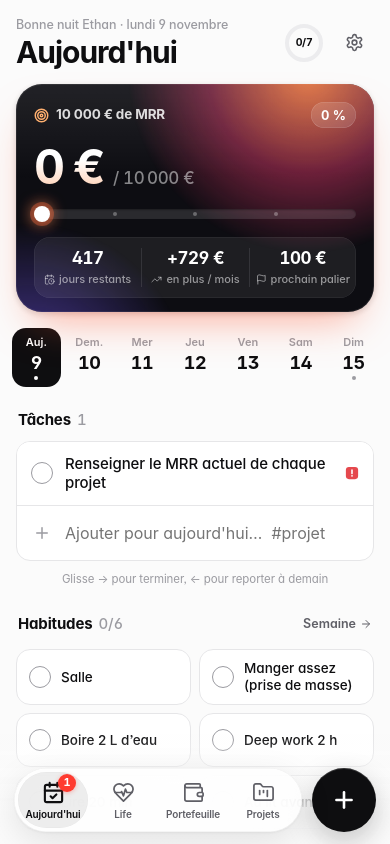
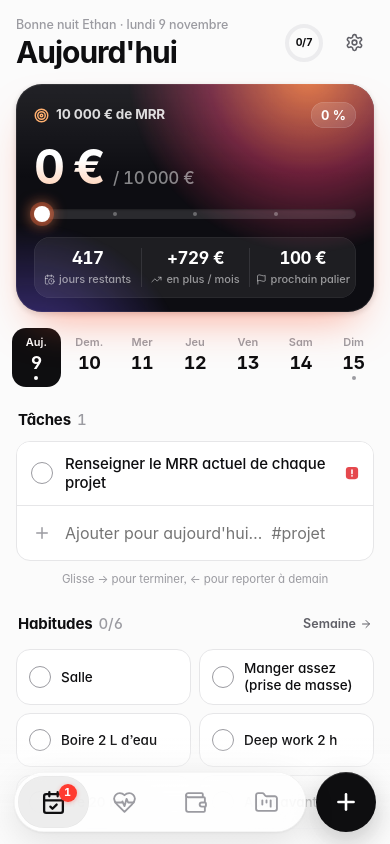
Before and after one commit to Pirate-Dev0/Focus, a React (Vite) app: page / in a window 390 px wide. Shown: the top 844 px of the page. Built offline with nearby package versions, Linux system fonts and the light colour scheme.

Commit message:
Nav : icônes seules, sans libellés
- Barre d'onglets iPhone : on retire les noms, icônes un peu plus grandes,
  capsule et bouton « + » ramenés à 60 px
- Les noms restent en aria-label / title (VoiceOver, survol sur ordi)

Co-Authored-By: Claude Opus 5.5 <noreply@anthropic.com>

```diff
--- a/src/App.tsx
+++ b/src/App.tsx
@@ -31,11 +31,11 @@ function useTheme() {
   }, [theme]);
 }
 
-const NAV: { name: TabName; label: string; short: string; icon: typeof CalendarCheck }[] = [
-  { name: 'home', label: "Aujourd'hui", short: "Aujourd'hui", icon: CalendarCheck },
-  { name: 'life', label: 'Life', short: 'Life', icon: HeartPulse },
-  { name: 'wallet', label: 'Portefeuille', short: 'Portefeuille', icon: WalletIcon },
-  { name: 'projects', label: 'Projets', short: 'Projets', icon: FolderKanban }
+const NAV: { name: TabName; label: string; icon: typeof CalendarCheck }[] = [
+  { name: 'home', label: "Aujourd'hui", icon: CalendarCheck },
+  { name: 'life', label: 'Life', icon: HeartPulse },
+  { name: 'wallet', label: 'Portefeuille', icon: WalletIcon },
+  { name: 'projects', label: 'Projets', icon: FolderKanban }
 ];
 
 export function SyncBadge({ compact }: { compact?: boolean }) {
@@ -192,12 +192,11 @@ export default function App() {
 
 function TabButton({ n, active, badge = 0, onTap }: { n: (typeof NAV)[number]; active: boolean; badge?: number; onTap: () => void }) {
   return (
-    <button className={'tab' + (active ? ' active' : '')} onClick={onTap} aria-current={active ? 'page' : undefined}>
+    <button className={'tab' + (active ? ' active' : '')} onClick={onTap} aria-current={active ? 'page' : undefined} aria-label={n.label} title={n.label}>
       <span className="tab-icon">
-        <n.icon size={23} strokeWidth={active ? 2.2 : 1.8} />
+        <n.icon size={25} strokeWidth={active ? 2.2 : 1.8} />
         {badge > 0 && <span className="tab-badge">{badge > 9 ? '9+' : badge}</span>}
       </span>
-      <span className="tab-label">{n.short}</span>
     </button>
   );
 }
--- a/src/styles.css
+++ b/src/styles.css
@@ -24,7 +24,7 @@
   --ease: cubic-bezier(.2, .9, .25, 1);
   --safe-top: env(safe-area-inset-top, 0px);
   --safe-bottom: env(safe-area-inset-bottom, 0px);
-  --tabbar-h: 64px;
+  --tabbar-h: 60px;
   --tabbar-gap: max(12px, calc(var(--safe-bottom) - 10px));
   --glass: rgba(255, 255, 255, .72);
   --glass-edge: inset 0 0 0 .5px rgba(0, 0, 0, .07), inset 0 1px 0 rgba(255, 255, 255, .9);
@@ -140,12 +140,8 @@ button, .tab, .list-item, .kcard, .task-row, .habit-tile, .ds, .swipe { -webkit-
   transform: translateX(calc(var(--i, 0) * 100%));
   transition: transform .5s cubic-bezier(.34, 1.36, .5, 1);
 }
-.tab {
-  position: relative; z-index: 1; display: flex; flex-direction: column; align-items: center; justify-content: center; gap: 1px; min-width: 0;
-  color: var(--text-2); font-size: 10px; font-weight: 600; letter-spacing: -0.01em; white-space: nowrap; transition: color .2s;
-}
+.tab { position: relative; z-index: 1; display: grid; place-items: center; min-width: 0; color: var(--text-3); transition: color .2s; }
 .tab.active { color: var(--text); }
-.tab-label { max-width: 100%; padding: 0 2px; overflow: hidden; text-overflow: ellipsis; }
 .tab-icon { position: relative; display: grid; place-items: center; height: 28px; transition: transform .3s cubic-bezier(.34, 1.5, .5, 1); }
 .tab:active .tab-icon { transform: scale(.82); }
 .tab-badge {
```
